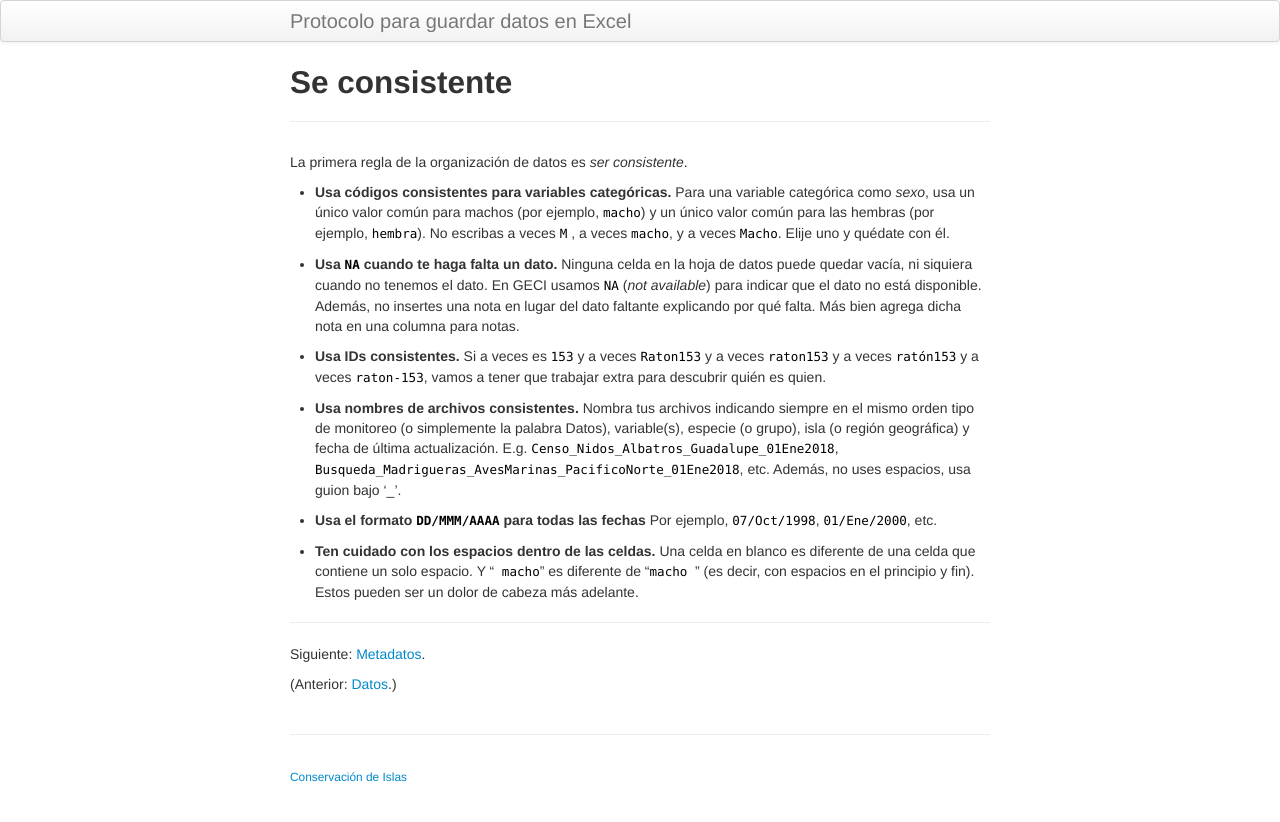
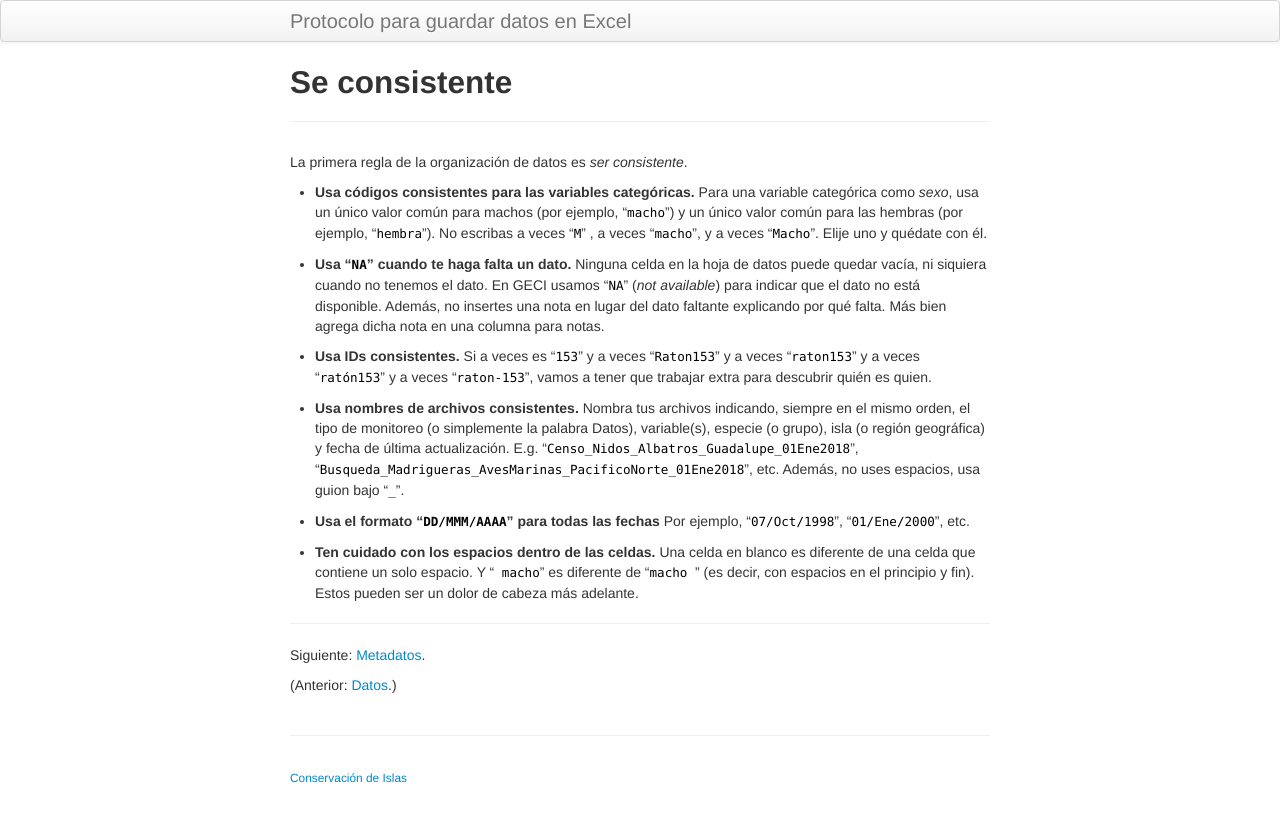
Before and after one commit to MaritzaB/datos_en_excel, a Jekyll site: the page built from pages/consistencia.md, in a window 1280 px wide. Shown: the top 822 px of the page. Built offline with Jekyll 4.4.1, drawn with Linux system fonts in a browser that asks for light colours.

Commit message:
Agrega comillas dobles para señalar el código

```diff
--- a/pages/consistencia.md
+++ b/pages/consistencia.md
@@ -1,20 +1,20 @@
 ---
 layout: page
 title: Se consistente
-description: La primera regla de la organización de datos
+description: La primera regla de la organización de datos es ser consistente
 ---
 
 La primera regla de la organización de datos es *ser consistente*.
 
-- **Usa códigos consistentes para variables categóricas.** Para una variable categórica como *sexo*, usa un único valor común para machos (por ejemplo, `macho`) y un único valor común para las hembras (por ejemplo, `hembra`). No escribas a veces `M` , a veces `macho`, y a veces `Macho`. Elije uno y quédate con él.
+- **Usa códigos consistentes para las variables categóricas.** Para una variable categórica como *sexo*, usa un único valor común para machos (por ejemplo, "`macho`") y un único valor común para las hembras (por ejemplo, "`hembra`"). No escribas a veces "`M`" , a veces "`macho`", y a veces "`Macho`". Elije uno y quédate con él.
 
-- **Usa `NA` cuando te haga falta un dato.** Ninguna celda en la hoja de datos puede quedar vacía, ni siquiera cuando no tenemos el dato. En GECI usamos `NA` (_not available_) para indicar que el dato no está disponible. Además, no insertes una nota en lugar del dato faltante explicando por qué falta. Más bien agrega dicha nota en una columna para notas.
+- **Usa "`NA`" cuando te haga falta un dato.** Ninguna celda en la hoja de datos puede quedar vacía, ni siquiera cuando no tenemos el dato. En GECI usamos "`NA`" (_not available_) para indicar que el dato no está disponible. Además, no insertes una nota en lugar del dato faltante explicando por qué falta. Más bien agrega dicha nota en una columna para notas.
 
-- **Usa IDs consistentes.** Si a veces es `153` y a veces `Raton153` y a veces `raton153` y a veces `ratón153` y a veces `raton-153`, vamos a tener que trabajar extra para descubrir quién es quien.
+- **Usa IDs consistentes.** Si a veces es "`153`" y a veces "`Raton153`" y a veces "`raton153`" y a veces "`ratón153`" y a veces "`raton-153`", vamos a tener que trabajar extra para descubrir quién es quien.
 
-- **Usa nombres de archivos consistentes.** Nombra tus archivos indicando siempre en el mismo orden tipo de monitoreo (o simplemente la palabra Datos), variable(s), especie (o grupo), isla (o región geográfica) y fecha de última actualización. E.g. `Censo_Nidos_Albatros_Guadalupe_01Ene2018`, `Busqueda_Madrigueras_AvesMarinas_PacificoNorte_01Ene2018`, etc. Además, no uses espacios, usa guion bajo '_'.
+- **Usa nombres de archivos consistentes.** Nombra tus archivos indicando, siempre en el mismo orden, el tipo de monitoreo (o simplemente la palabra Datos), variable(s), especie (o grupo), isla (o región geográfica) y fecha de última actualización. E.g. "`Censo_Nidos_Albatros_Guadalupe_01Ene2018`", "`Busqueda_Madrigueras_AvesMarinas_PacificoNorte_01Ene2018`", etc. Además, no uses espacios, usa guion bajo "`_`".
 
-- **Usa el formato `DD/MMM/AAAA` para todas las fechas** Por ejemplo, `07/Oct/1998`, `01/Ene/2000`, etc.
+- **Usa el formato "`DD/MMM/AAAA`" para todas las fechas** Por ejemplo, "`07/Oct/1998`", "`01/Ene/2000`", etc.
 
 - **Ten cuidado con los espacios dentro de las celdas.** Una celda en blanco es diferente de una celda que contiene un solo espacio. Y "` macho`" es diferente de "`macho `" (es decir, con espacios en el principio y fin). Estos pueden ser un dolor de cabeza más adelante.
 
```
